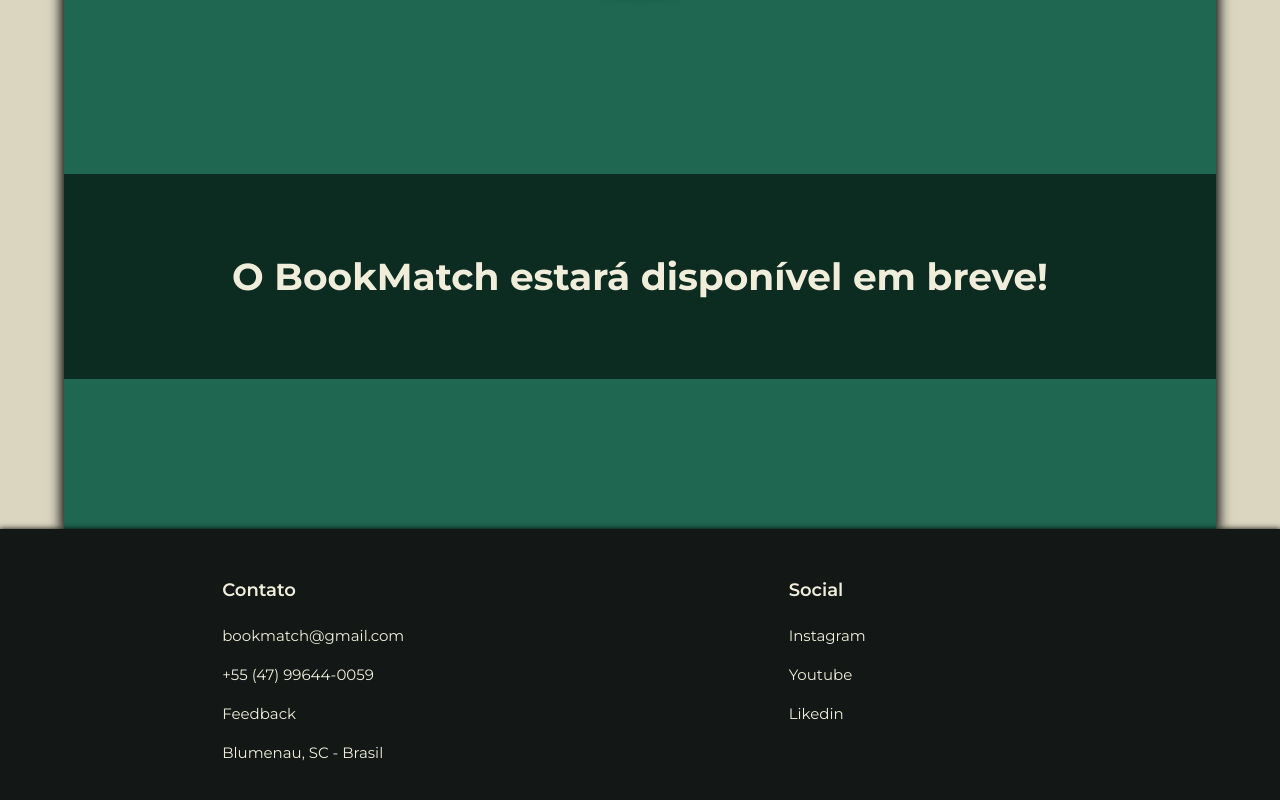
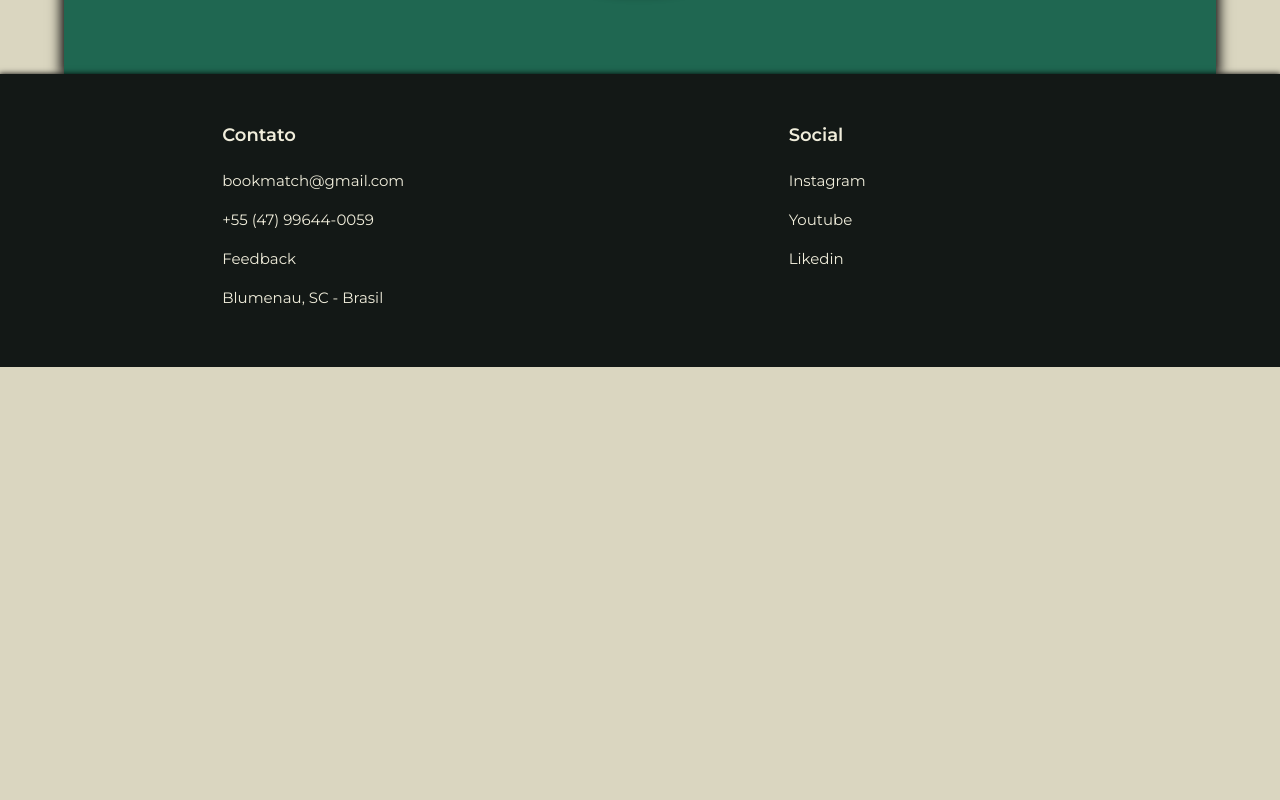
Before and after one commit to Marco-Aurelio-Martins/BookMatch_school, a plain HTML site: page index.html in a window 1280 px wide. Shown: the part 5812-6612 px from the top of the page. After the commit the page ends 6179 px from the top, so only its background shows below. Drawn offline with nearby package versions, Linux system fonts and the light colour scheme.

Commit message:
alteracao2

```diff
--- a/index.html
+++ b/index.html
@@ -180,10 +180,6 @@
                 </div>
             </section>
 
-            <section id="embreve">
-                <h1>O BookMatch estará disponível em breve!</h1>
-            </section>
-
         </div>
     </main>
 
```
